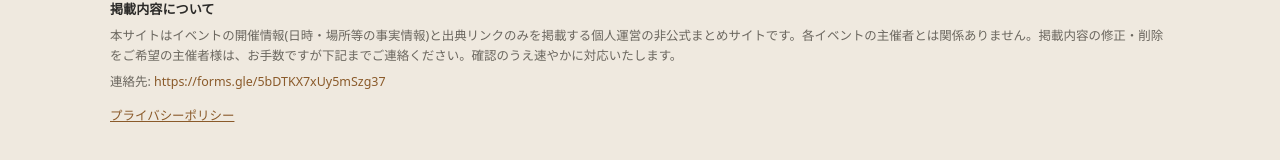
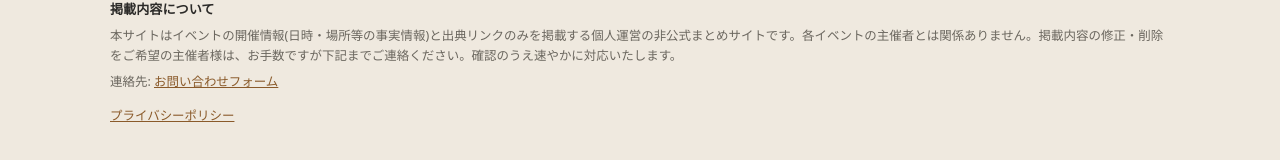
Before and after one commit to tenpp-first/tama-kosodate-calendar, a plain HTML site: page index.html in a window 1280 px wide. Shown: the part 1474-1634 px from the top of the page. Drawn offline with Linux system fonts and the light colour scheme.

Commit message:
Update index.html

```diff
--- a/index.html
+++ b/index.html
@@ -164,7 +164,7 @@ footer a{color:#8a5a2a}
   </ul>
   <h5 style="margin-top:14px">掲載内容について</h5>
   <p>本サイトはイベントの開催情報(日時・場所等の事実情報)と出典リンクのみを掲載する個人運営の非公式まとめサイトです。各イベントの主催者とは関係ありません。掲載内容の修正・削除をご希望の主催者様は、お手数ですが下記までご連絡ください。確認のうえ速やかに対応いたします。</p>
-  <p id="contact" style="margin-top:6px">連絡先: <span style="color:#8a5a2a">https://forms.gle/5bDTKX7xUy5mSzg37</span></p>
+  <p id="contact" style="margin-top:6px">連絡先: <a href="https://forms.gle/5bDTKX7xUy5mSzg37" target="_blank" rel="noopener noreferrer">お問い合わせフォーム</a></p>
   <p style="margin-top:14px"><a href="./privacy.html">プライバシーポリシー</a></p>
 </div></footer>
 
```
